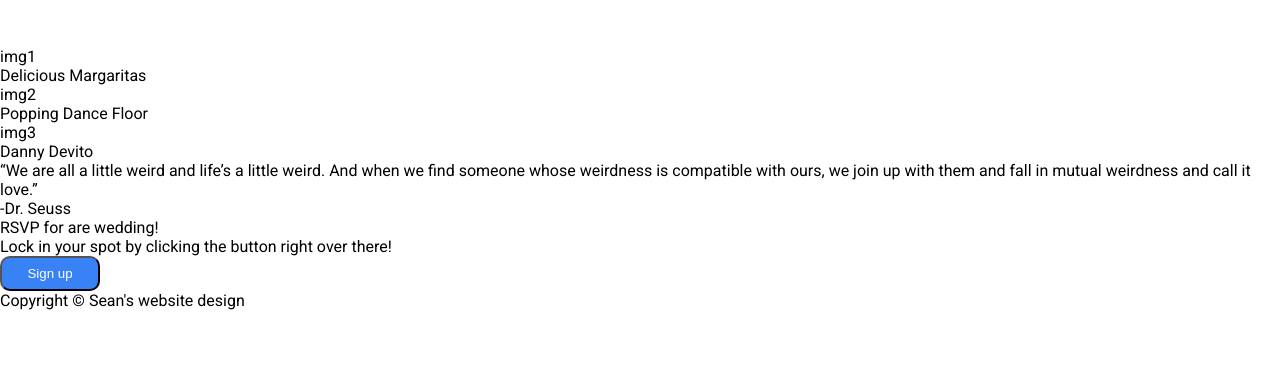
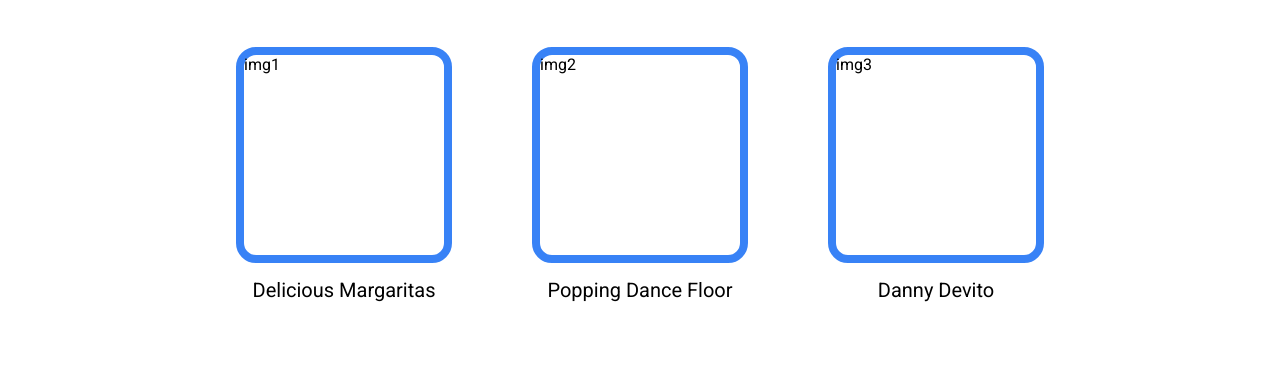
Before and after one commit to OverdueYeti/Wedding-landing-page, a plain HTML site: page index.html in a window 1280 px wide. Shown: the part 571-952 px from the top of the page. Before the commit the page ends 881 px from the top, so only its background shows below. Drawn offline with Linux system fonts and the light colour scheme.

Commit message:
add styles for body 3 4 5
added image borders with colors stylized text on the quote section with
different background colors stylized the rsvp sign up section all with
the use of flexbox

```diff
--- a/style.css
+++ b/style.css
@@ -14,6 +14,112 @@ body {
     padding: 25px 80px 100px;
     margin: 0;
 
+}
+
+.body2 {
+    display: flex;
+    flex-direction: column;
+    margin-bottom: 100px;
+}
+
+.figure {
+    display: flex;
+    justify-content: center;
+    align-items: center;
+    gap: 80px;
+}
+
+.body3 {
+    display: flex;
+    flex-direction: column;
+    justify-content: center;
+    background-color: #e5e7eb;
+    height: 300px;
+    padding: 0 300px;
+
+}
+
+.body4 {
+    display: flex;
+    justify-content: space-evenly;
+    align-items: center;
+    height: 200px;
+    /* padding: 0 50px; */
+    background-color: #3882f6;
+    margin: 100px 300px;
+    border-radius: 10px;
+}
+
+.body5 {
+    display: flex;
+    justify-content: center;
+    align-items: center;
+
+    color: #f9faf8;
+    background-color: #1f2937;
+    height: 120px;
+
+}
+
+.container .title {
+    font-weight: 700;
+    font-size: 28px;
+    color: #f9faf8;
+    margin-bottom: 20px;
+}
+
+.container .text {
+    color: #f9faf8;
+
+}
+
+.body4 button {
+    width: 150px;
+    background-color: #3882f6;
+    color: white;
+    padding: 14px 20px;
+    border-radius: 10px;
+    border: 2px solid white;
+    font-size: 20px;
+
+}
+.quote {
+    font-size: 36px;
+    font-style: italic;
+    font-weight: 300;
+}
+.author {
+    display: flex;
+    justify-content: end;
+    padding: 0 150px;
+    font-weight: 700;
+    font-size: 28px;
+}
+
+.image {
+
+    border: 8px solid #3882f6;
+    width: 200px;
+    height: 200px;
+    border-radius: 20px;
+    margin-bottom: 15px;
+
+}
+
+.body2 .text {
+    display: flex;
+    justify-content: center;
+    font-size: 20px;
+}
+
+.body2 .title {
+    display: flex;
+    flex-direction: column;
+    align-items: center;
+    font-size: 36px;
+    font-weight: 900;
+    color: #1f2937;
+    margin: 50px;
 }
 
 .header {
@@ -52,27 +158,13 @@ ul {
     padding: 0;
 }
 
-button {
+.banner button {
     width: 100px;
     background-color: #3882f6;
     color: white;
     padding: 8px;
     border-radius: 10px;
 }
-
-.body2 .title {
-    display: flex;
-    flex-direction: column;
-    align-items: center;
-    font-size: 36px;
-    font-weight: 900;
-    color: #1f2937;
-    margin: 50px;
-}
-
-/* li {
-
-} */
 
 a {
     text-decoration: none;
```
